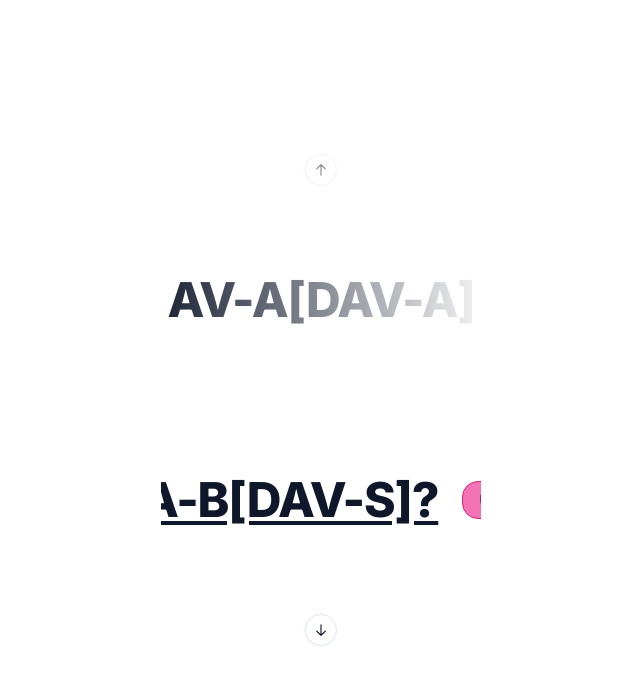
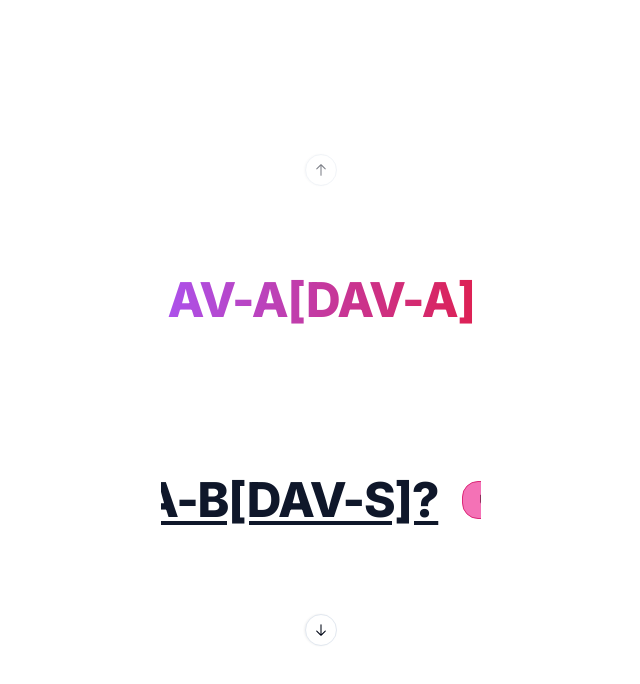
Before and after one commit to advAltTsx/iosUIswiftExtensionv1, a Next.js app: page / in a window 1280 px wide. Shown: the top 684 px of the page, without its empty margins (319-959 px from the left). Built offline with nearby package versions, Linux system fonts and the light colour scheme.

Commit message:
Update page.tsx

```diff
--- a/app/page.tsx
+++ b/app/page.tsx
@@ -38,7 +38,7 @@ export default function Home() {
     <CarouselItem className="pt-1 md:basis-1/2 flex items-center justify-center text-center">
             <Drawer shouldScaleBackground>
       <DrawerTrigger asChild>
-        <Button variant={'link'}><h1 className="scroll-m-30 underline p-6 text-2xl bg-gradient-to-r from-primary to-danger bg-clip-text text-transparent font-extrabold tracking-tight lg:text-5xl">
+        <Button variant={'link'}><h1 className="scroll-m-30 underline p-6 text-2xl bg-gradient-to-r from-[#A855F7] to-[#E11D48] bg-clip-text text-transparent font-extrabold tracking-tight lg:text-5xl">
       AV-A[DAV-A]
     </h1></Button>
       </DrawerTrigger>
```
